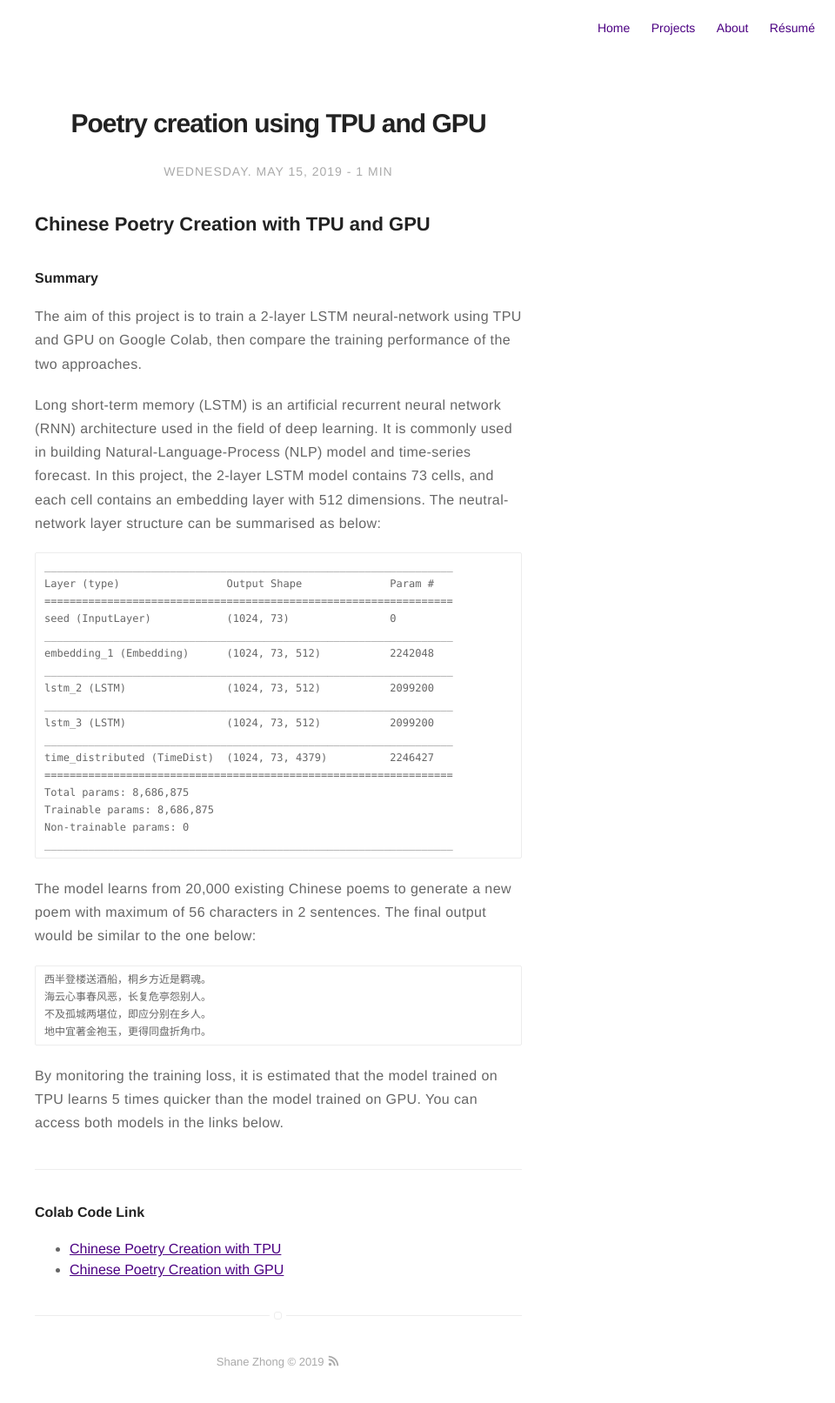
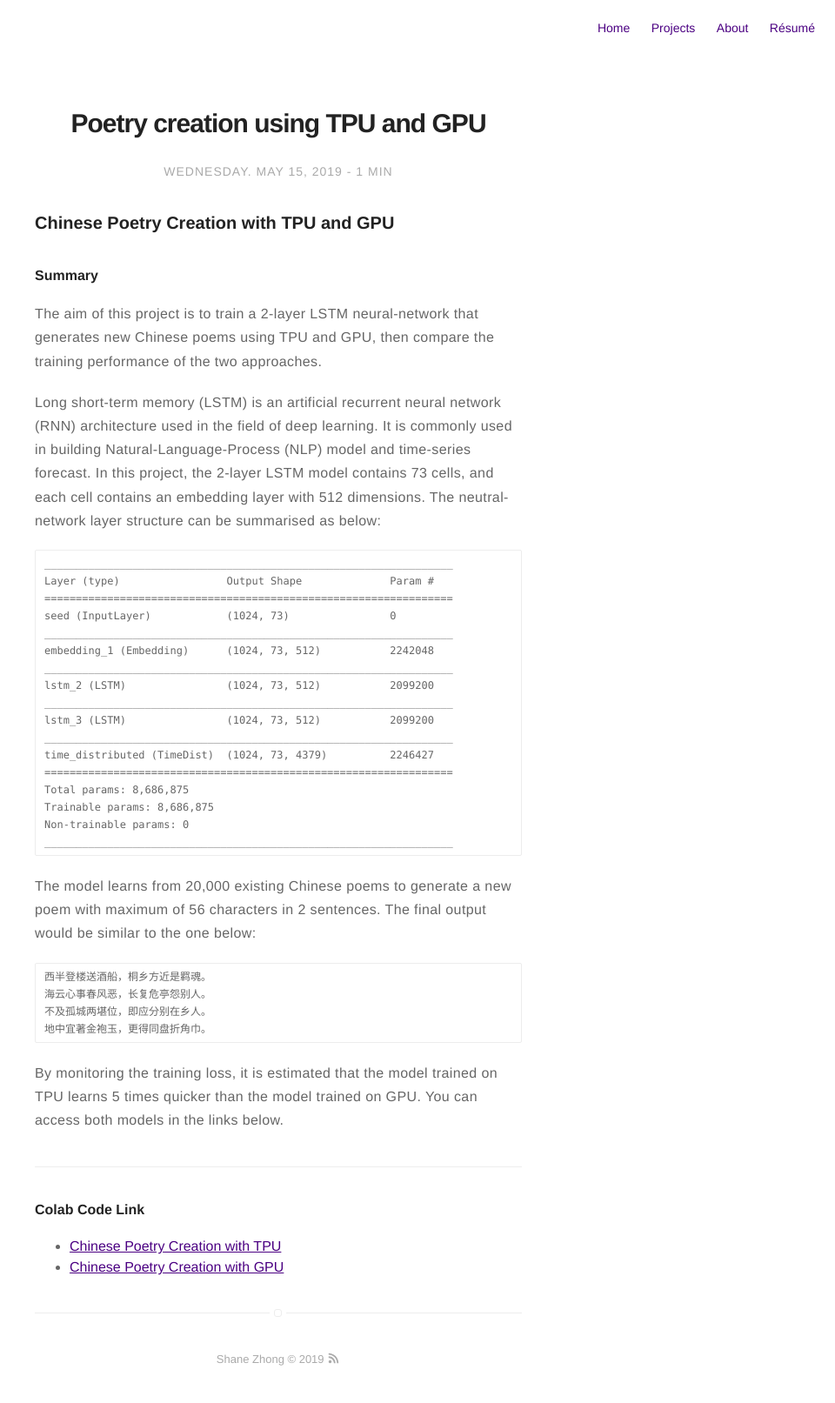
Before and after one commit to ShaneZhong/shanezhong.github.io, a Jekyll site: the page built from _posts/2019-05-15-poetry-creation-with-tpu.markdown, in a window 1280 px wide. Shown: the whole page at 87% size, without its empty margins (320-1280 px from the left). Built offline with Jekyll 4.4.1, drawn with Linux system fonts in a browser that asks for light colours.

Commit message:
Update 2019-05-15-poetry-creation-with-tpu.markdown

```diff
--- a/_posts/2019-05-15-poetry-creation-with-tpu.markdown
+++ b/_posts/2019-05-15-poetry-creation-with-tpu.markdown
@@ -13,11 +13,11 @@ author: shanezhong
 externalLink: false
 ---
 
-## Chinese Poetry Creation with TPU and GPU
+### Chinese Poetry Creation with TPU and GPU
 
 #### Summary
-The aim of this project is to train a 2-layer LSTM neural-network using TPU and GPU on Google
-Colab, then compare the training performance of the two approaches.
+The aim of this project is to train a 2-layer LSTM neural-network that generates new
+ Chinese poems using TPU and GPU, then compare the training performance of the two approaches.
 
 Long short-term memory (LSTM) is an artificial recurrent neural network (RNN)
 architecture used in the field of deep learning. It is commonly used in building
```
